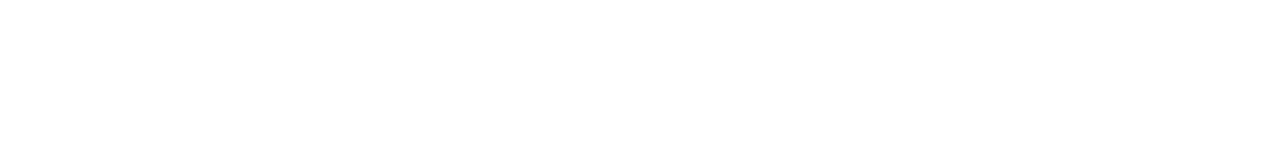
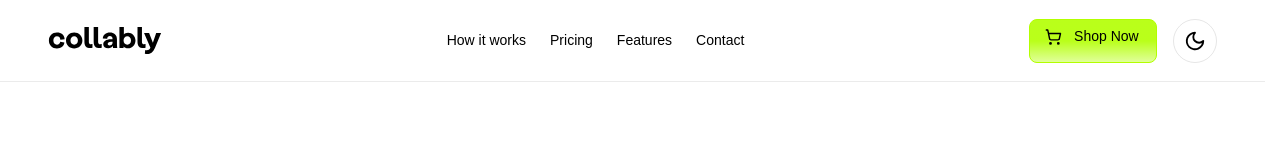
Before and after one commit to aleksey-kerkin/landing-collably, an Astro site: page /layouts/Layout in a window 1280 px wide. Built offline with nearby package versions, Linux system fonts and the light colour scheme; Astro itself is replaced by a stand-in of ours.

Commit message:
Add logo and style header components
- Introduced brand logo for visual identity.
- Style header elements with theme switcher for accessibility and
  shop button prominence.
- Prepare menu link structure for future animation implementation.

This establishes the header's visual hierarchy while maintaining
flexibility for upcoming interactive features.

```diff
--- /dev/null
+++ b/src/assets/styles/main.css
@@ -0,0 +1,64 @@
+@import url(./reset.css);
+@import url(./variables.css);
+
+.container {
+  width: 100%;
+  max-width: 90rem;
+  margin-inline: auto;
+}
+
+.button {
+  background: linear-gradient(
+    180deg,
+    rgba(255, 255, 255, 0.1) 50%,
+    rgba(255, 255, 255, 0.6) 100%
+  );
+  background-color: var(--📦-common-★-primary-medium);
+  color: var(--shade-fixed-fix-dark);
+  border-radius: 0.5rem;
+  padding: 0.5rem 1rem;
+  width: 8rem;
+  height: 2.75rem;
+  text-wrap: nowrap;
+}
+
+.button-accent {
+  border: 1px solid var(--📦-common-★-primary-medium);
+  overflow: hidden;
+}
+
+.button-accent-text {
+  display: inline-flex;
+  align-self: center;
+  gap: 0.75rem;
+  transition: 0.5s ease;
+  transform: translateX(13%);
+
+  &::before {
+    display: inline-flex;
+    align-self: center;
+    content: url(/assets/icons/shopping-cart.svg);
+    opacity: 1;
+    transition: 0.2s ease;
+  }
+
+  &:hover::before {
+    opacity: 0;
+  }
+
+  &::after {
+    display: inline-flex;
+    align-self: center;
+    content: url(/assets/icons/arrow-right.svg);
+    opacity: 0;
+    transition: 0.2s ease;
+  }
+
+  &:hover::after {
+    opacity: 1;
+  }
+
+  &:hover {
+    transform: translateX(-10%);
+  }
+}
--- /dev/null
+++ b/src/assets/styles/reset.css
@@ -0,0 +1,113 @@
+*,
+*::before,
+*::after {
+  box-sizing: border-box;
+  outline: transparent;
+}
+
+* {
+  margin: 0;
+  padding: 0;
+}
+
+html {
+  height: 100%;
+  scrollbar-gutter: stable;
+}
+
+html,
+:has(:target) {
+  scroll-behavior: smooth;
+}
+
+body {
+  line-height: 1.5;
+  -webkit-font-smoothing: antialiased;
+  min-height: 100%;
+}
+
+header,
+main,
+section,
+article,
+footer {
+  container-type: inline-size;
+}
+
+img,
+picture,
+video,
+canvas,
+svg {
+  display: block;
+  max-width: 100%;
+  height: auto;
+  font-style: italic;
+}
+
+svg * {
+  transition-property: fill, stroke;
+}
+
+:where([fill]:not([fill='none'], [fill^='url'])) {
+  fill: currentColor;
+}
+
+:where([stroke]:not([stroke='none'], [stroke^='url'])) {
+  stroke: currentColor;
+}
+
+input,
+button,
+textarea,
+select {
+  font: inherit;
+}
+
+p,
+h1,
+h2,
+h3,
+h4,
+h5,
+h6 {
+  overflow-wrap: break-word;
+}
+
+p,
+li,
+figcaption {
+  text-wrap: pretty;
+}
+
+h1,
+h2,
+h3,
+h4,
+h5,
+h6 {
+  text-wrap: balance;
+}
+
+a {
+  text-decoration: none;
+  color: inherit;
+}
+
+a:where([class]) {
+  display: inline-flex;
+  place-items: center;
+  place-content: center;
+}
+
+/* remove animations for people who've turned them off */
+@media (prefers-reduced-motion: reduce) {
+  *,
+  *::before,
+  *::after {
+    animation-duration: 0.01ms !important;
+    animation-iteration-count: 1 !important;
+    transition-duration: 0.01ms !important;
+    scroll-behavior: auto !important;
+  }
+}
--- a/src/assets/styles/globals.css
+++ b/src/assets/styles/variables.css
@@ -1,3 +1,5 @@
+@import url(./reset.css);
+
 :root {
   --font-family: 'Inter Variable', sans-serif;
   --second-family: 'Almarai', sans-serif;
--- a/src/components/Header.astro
+++ b/src/components/Header.astro
@@ -0,0 +1,72 @@
+<header>
+  <nav class="container">
+    <img
+      class="logo"
+      src="/assets/img/logo.svg"
+      alt="Collaby logo"
+    />
+    <ul class="menu">
+      <li><a href="">How it works</a></li>
+      <li><a href="">Pricing</a></li>
+      <li><a href="">Features</a></li>
+      <li><a href="">Contact</a></li>
+    </ul>
+    <div class="buttons">
+      <a
+        class="button button-accent"
+        href=""
+        ><span class="button-accent-text">Shop Now</span></a
+      >
+      <a
+        class="theme-switcher"
+        href=""
+        ><img
+          src="/assets/icons/moon.svg"
+          alt="Theme switcher"
+        /></a
+      >
+    </div>
+  </nav>
+</header>
+<style>
+  header {
+    border-bottom: 1px solid var(--shade-◼️-dark-80);
+    display: grid;
+    height: 5.125rem;
+    width: 100%;
+    font-size: 14px;
+  }
+
+  nav {
+    display: flex;
+    align-items: center;
+    justify-content: space-between;
+    padding: 0 3rem;
+  }
+  .menu {
+    display: flex;
+    gap: 1.5rem;
+    color: var(--shade-◼️-dark-1000);
+  }
+
+  .logo {
+    place-items: center;
+  }
+  ul {
+    display: flex;
+    list-style: none;
+  }
+
+  .buttons {
+    display: flex;
+    gap: 1rem;
+  }
+
+  .theme-switcher {
+    border: 1px solid var(--shade-◼️-dark-100);
+    border-radius: 100%;
+    padding: 0.625rem;
+    width: 2.75rem;
+    height: 2.75rem;
+  }
+</style>
--- a/src/pages/layouts/Layout.astro
+++ b/src/pages/layouts/Layout.astro
@@ -2,7 +2,7 @@
 import '@fontsource-variable/inter';
 import '@fontsource/almarai';
 import '@fontsource-variable/bricolage-grotesque';
-import '@/assets/styles/globals.css';
+import '@/assets/styles/main.css';
 
 import Header from '@/components/Header.astro';
 import Footer from '@/components/Footer.astro';
@@ -28,6 +28,7 @@
 </html>
 <style>
   body {
+    position: relative;
     font-family: var(--font-family);
     color: var(--shade-◼️-dark-500);
     font-weight: 400;
@@ -38,7 +39,6 @@
     justify-content: flex-start;
     flex-direction: column;
     gap: 5rem;
-    max-width: 90rem;
-    margin-inline: auto;
+
   }
 </style>
```
Also changed, not shown: public/assets/icons/arrow-right.svg (added), public/assets/icons/favicon.svg (added), public/assets/icons/moon.svg (added), public/assets/icons/shopping-cart.svg (added), public/assets/icons/sun.svg (added), public/assets/img/logo.svg (added).
